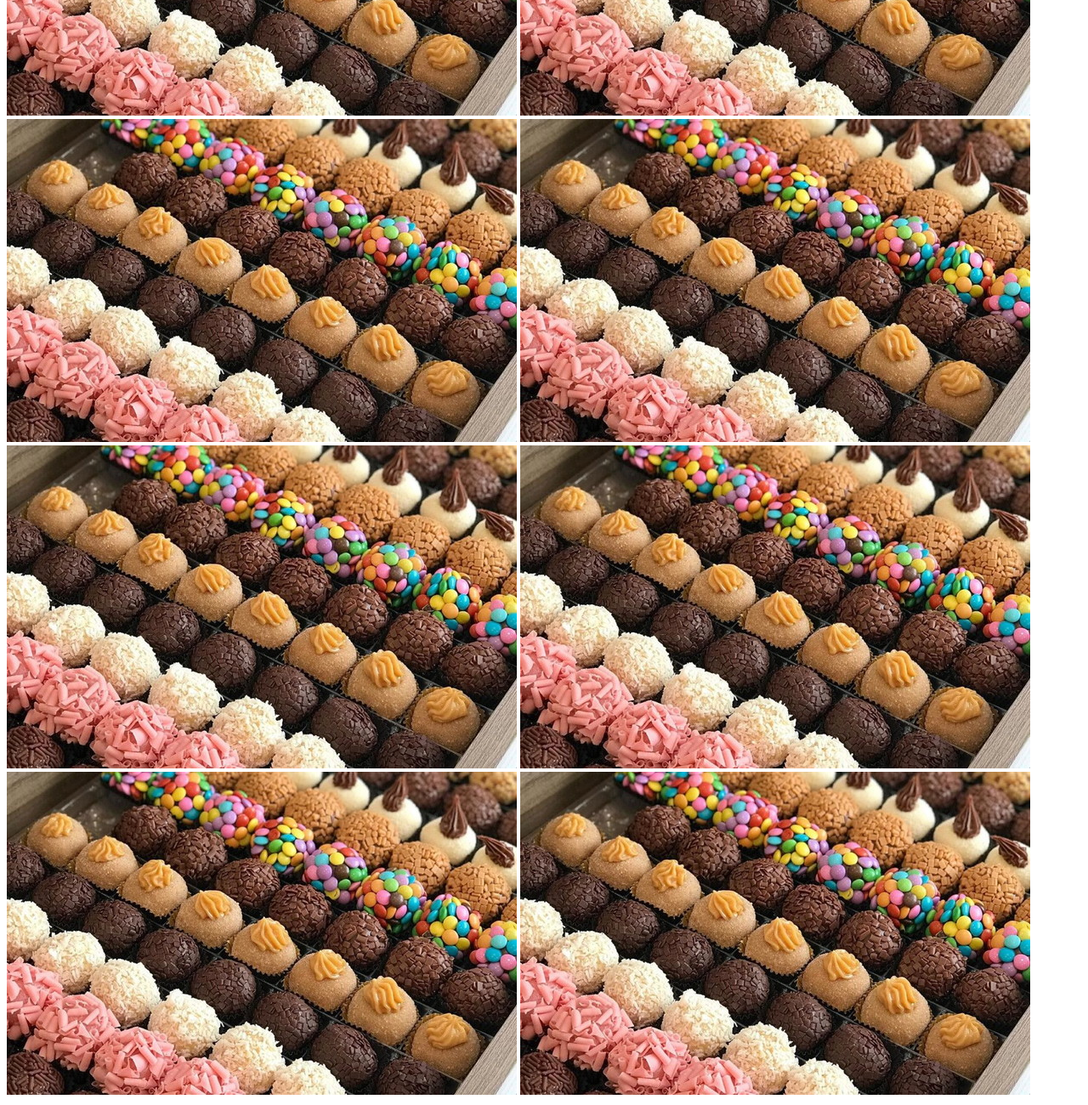
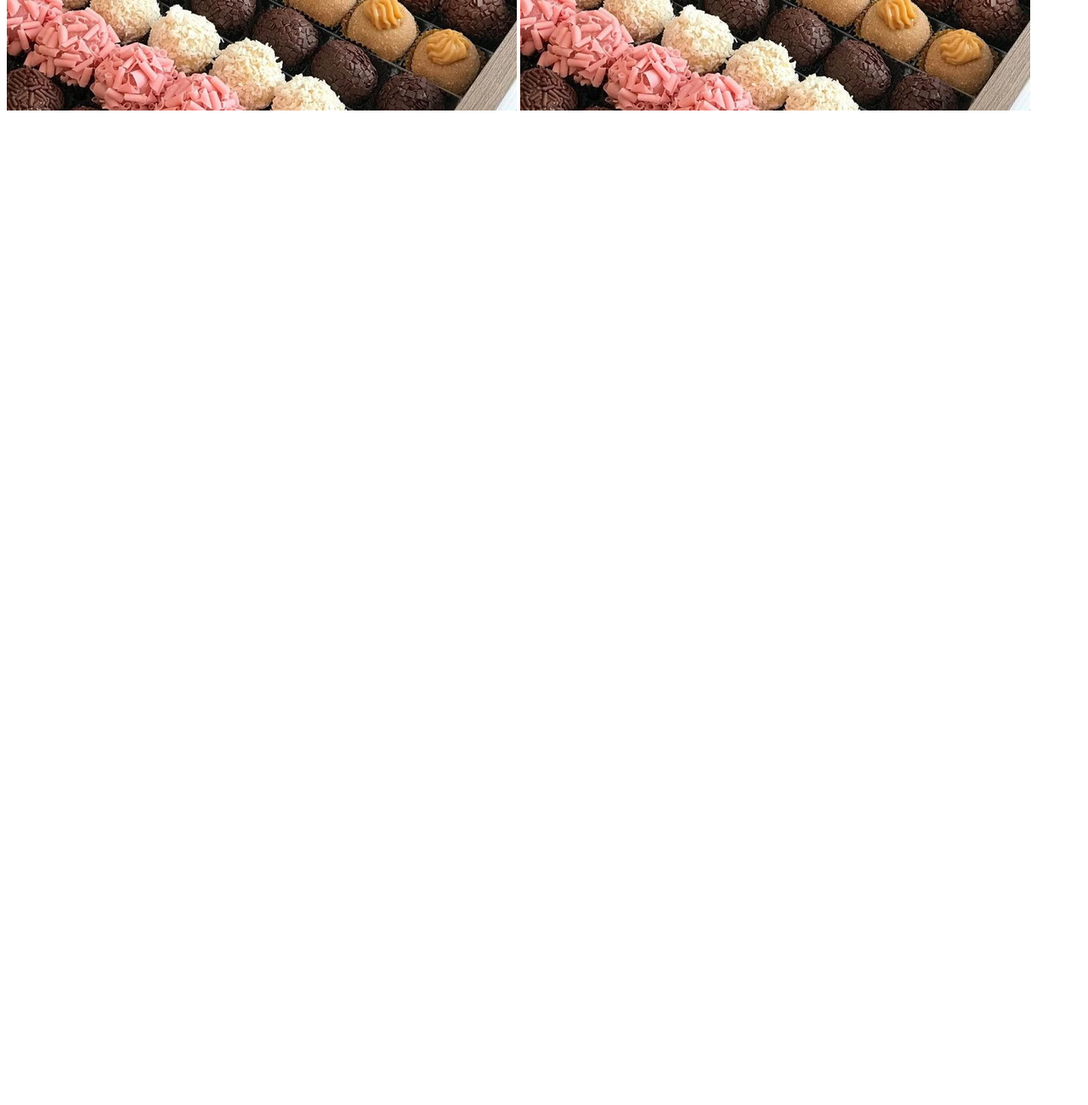
Before and after one commit to BoariniLucas/float-button, a plain HTML site: page index.html in a window 1280 px wide. Shown: the part 1092-2392 px from the top of the page at 85% size. After the commit the page ends 1234 px from the top, so only its background shows below. Drawn offline with Linux system fonts and the light colour scheme.

Commit message:
Alterando estilo do título h1

```diff
--- a/index.html
+++ b/index.html
@@ -24,13 +24,5 @@
     <img src="img/brigadeiro-gourmet-brigadeiro-belga.jpg">
     <img src="img/brigadeiro-gourmet-brigadeiro-belga.jpg">
 
-    <img src="img/brigadeiro-gourmet-brigadeiro-belga.jpg">
-    <img src="img/brigadeiro-gourmet-brigadeiro-belga.jpg">
-    <img src="img/brigadeiro-gourmet-brigadeiro-belga.jpg">
-
-    <img src="img/brigadeiro-gourmet-brigadeiro-belga.jpg">
-    <img src="img/brigadeiro-gourmet-brigadeiro-belga.jpg">
-    <img src="img/brigadeiro-gourmet-brigadeiro-belga.jpg">
-
 </body>
 </html>
--- a/style.css
+++ b/style.css
@@ -1,3 +1,9 @@
+h1 {
+    font-weight: bold;
+    font-size: 30px;
+    color: brown    ;
+}
+
 .whap-button {
     position: fixed;
     right: 15px;
```
